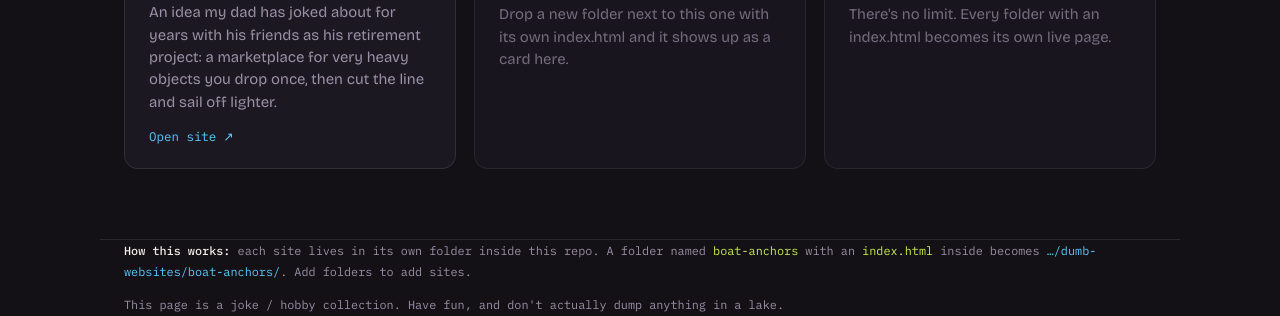
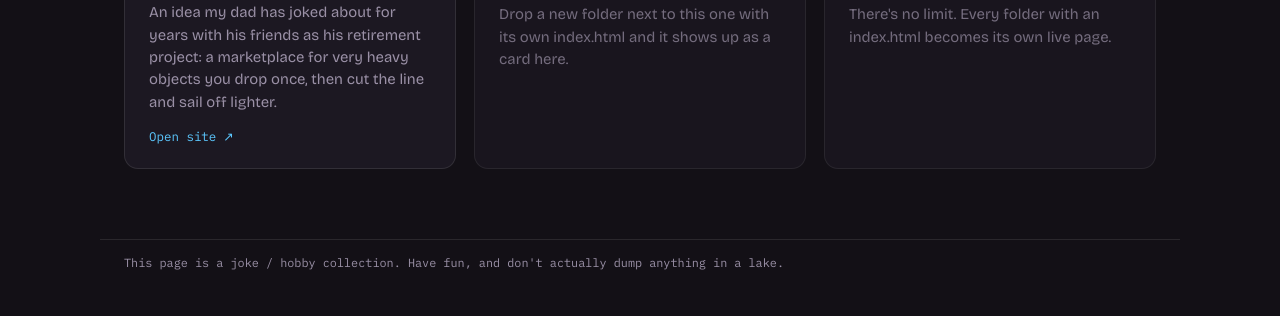
Before and after one commit to mhad00f/dumb-websites, a plain HTML site: page index.html in a window 1280 px wide. Shown: the part 508-824 px from the top of the page. After the commit the page ends 800 px from the top, so only its background shows below. Drawn offline with nearby package versions, Linux system fonts and the light colour scheme.

Commit message:
Remove site structure explanation from footer
Removed explanation about site structure from footer.

```diff
--- a/index.html
+++ b/index.html
@@ -92,7 +92,6 @@
   </main>
 
   <footer class="wrap">
-    <p><b>How this works:</b> each site lives in its own folder inside this repo. A folder named <span style="color:var(--lime)">boat-anchors</span> with an <span style="color:var(--lime)">index.html</span> inside becomes <span style="color:var(--sky)">&hellip;/dumb-websites/boat-anchors/</span>. Add folders to add sites.</p>
     <p style="margin-top:12px">This page is a joke / hobby collection. Have fun, and don't actually dump anything in a lake.</p>
   </footer>
 </body>
```
